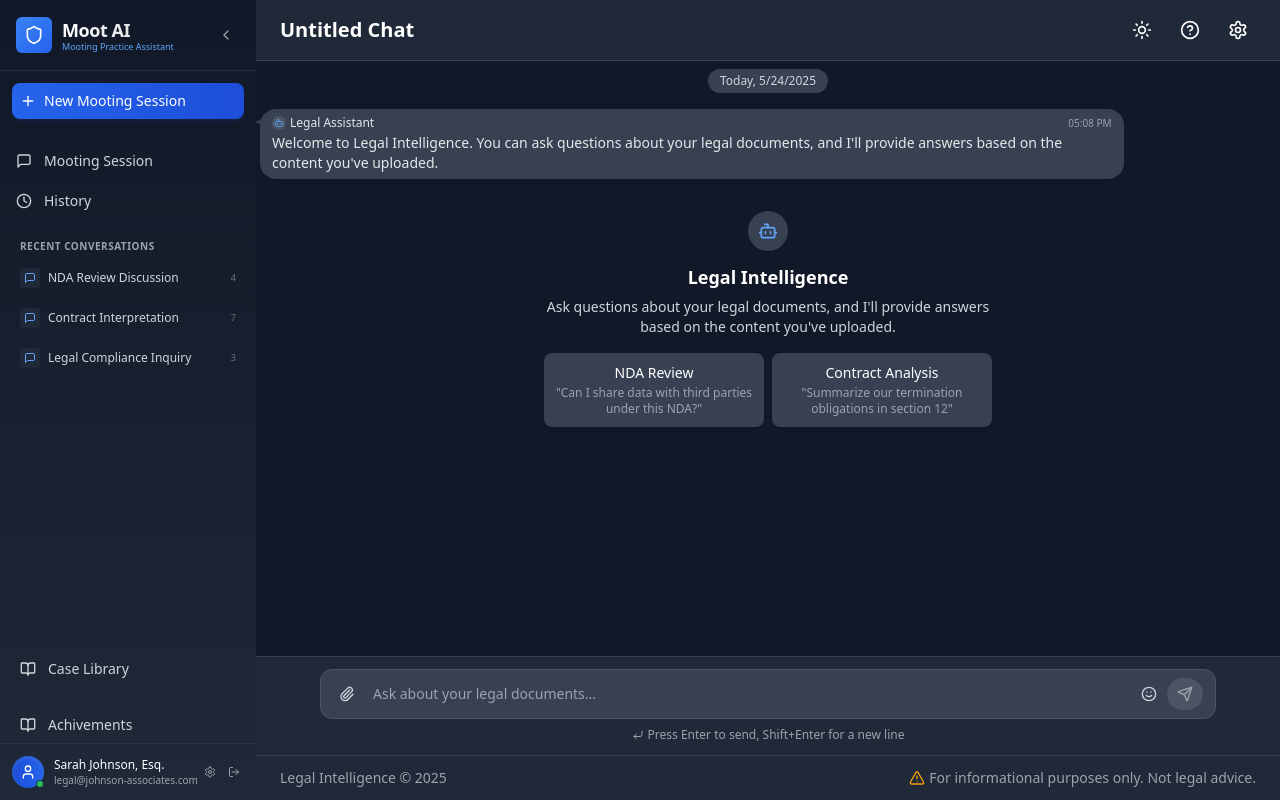
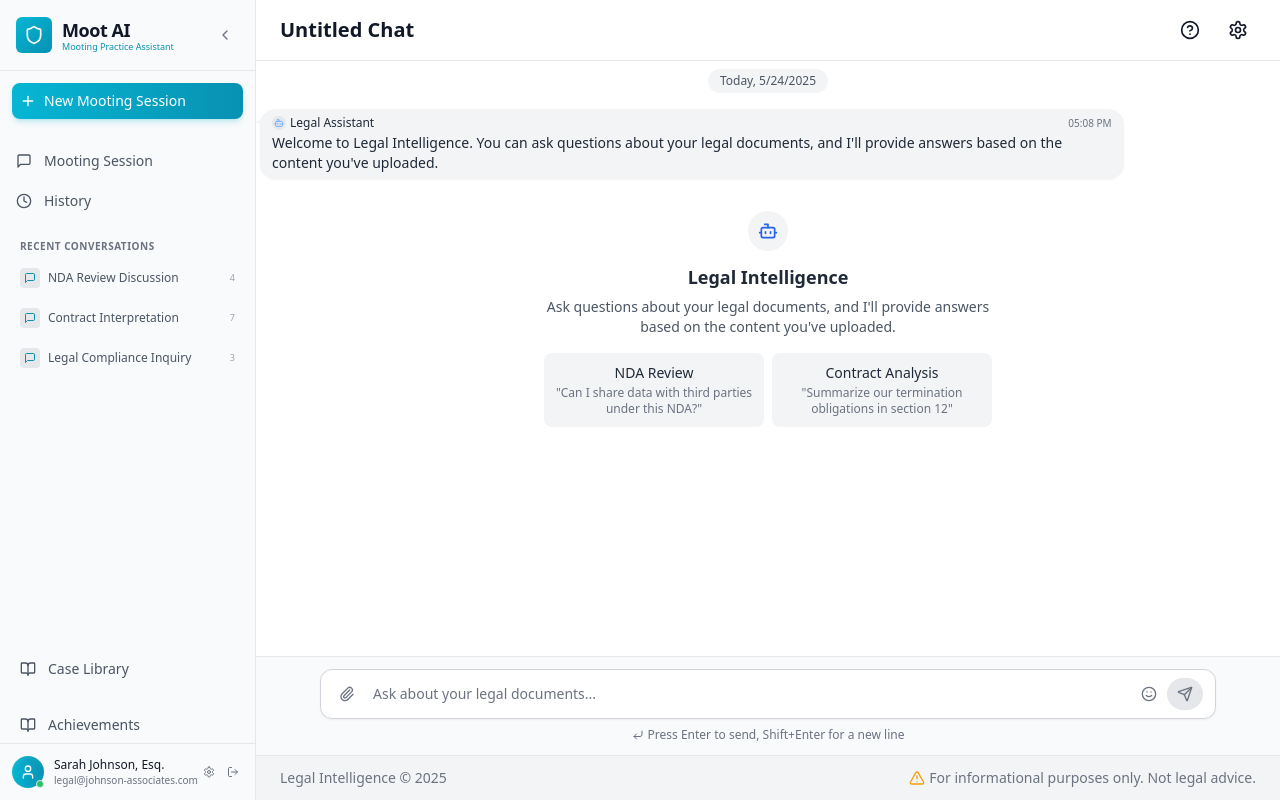
Before and after one commit to Maze-Nm-Ez/moot-ai-frontend, a React (Create React App) app: page / in a window 1280 px wide. Built offline with nearby package versions, Linux system fonts and the light colour scheme.

Commit message:
change the color theme

```diff
--- a/src/App.js
+++ b/src/App.js
@@ -5,11 +5,11 @@ import UploadView from "./components/UploadView";
 import HistoryView from "./components/HistoryView";
 import Footer from "./components/Footer";
 import Sidebar from "./components/Sidebar";
+import NewSection from "./components/newSession/NewSection";
 
 export default function App() {
   const [activeTab, setActiveTab] = useState("chat"); // 'chat', 'upload', 'history'
   const [isSidebarCollapsed, setIsSidebarCollapsed] = useState(false);
-  const [isDarkMode, setIsDarkMode] = useState(true);
   const [messages, setMessages] = useState([
     {
       id: 1,
@@ -20,6 +20,8 @@ export default function App() {
   ]);
   const [uploadedFiles, setUploadedFiles] = useState([]);
   const [uploadProgress, setUploadProgress] = useState({});
+  const [selectedLawType, setSelectedLawType] = useState(null);
+
   const [chatHistory, setChatHistory] = useState([
     {
       id: "chat-1",
@@ -139,15 +141,8 @@ export default function App() {
           "Welcome to Legal Intelligence. You can ask questions about your legal documents, and I'll provide answers based on the content you've uploaded.",
       },
     ]);
-    setActiveTab("chat");
+    setActiveTab("newsection");
   };
-
-  // Toggle theme
-  const toggleTheme = () => {
-    setIsDarkMode(!isDarkMode);
-  };
-
-  // Add this function after the other state variables in App.js
 
   // Mock function to fetch document details - in real implementation, call your backend
   const fetchDocumentDetails = async (documentId, sourceId) => {
@@ -182,14 +177,8 @@ export default function App() {
     });
   };
 
-  // Pass this function down to ChatView as a prop
-
   return (
-    <div
-      className={`flex h-screen ${
-        isDarkMode ? "bg-gray-800 text-white" : "bg-gray-50 text-gray-900"
-      }`}
-    >
+    <div className="flex h-screen bg-gray-50 text-gray-900">
       {/* Sidebar */}
       <Sidebar
         activeTab={activeTab}
@@ -206,22 +195,15 @@ export default function App() {
         <Header
           activeTab={activeTab}
           setActiveTab={setActiveTab}
-          isDarkMode={isDarkMode}
-          toggleTheme={toggleTheme}
           currentChatId={currentChatId}
           chatHistory={chatHistory}
         />
 
-        <main
-          className={`flex-grow flex overflow-hidden ${
-            isDarkMode ? "bg-gray-900" : "bg-white"
-          }`}
-        >
+        <main className="flex-grow flex overflow-hidden bg-white">
           {activeTab === "chat" && (
             <ChatView
               messages={messages}
               setMessages={setMessages}
-              isDarkMode={isDarkMode}
               currentChatId={currentChatId}
               fetchDocumentDetails={fetchDocumentDetails}
             />
@@ -233,7 +215,6 @@ export default function App() {
               uploadProgress={uploadProgress}
               handleFileUpload={handleFileUpload}
               removeFile={removeFile}
-              isDarkMode={isDarkMode}
             />
           )}
 
@@ -242,12 +223,18 @@ export default function App() {
               chatHistory={chatHistory}
               selectChat={selectChat}
               createNewChat={createNewChat}
-              isDarkMode={isDarkMode}
+            />
+          )}
+
+          {activeTab === "newsection" && (
+            <NewSection
+              selectedLawType={selectedLawType}
+              setSelectedLawType={setSelectedLawType}
             />
           )}
         </main>
 
-        <Footer isDarkMode={isDarkMode} />
+        <Footer />
       </div>
     </div>
   );
--- a/src/components/ChatView.jsx
+++ b/src/components/ChatView.jsx
@@ -5,7 +5,6 @@ import ChatInput from "./chat/ChatInput";
 export default function ChatView({
   messages,
   setMessages,
-  isDarkMode,
   fetchDocumentDetails,
 }) {
   const [input, setInput] = useState("");
@@ -73,21 +72,18 @@ export default function ChatView({
   };
 
   return (
-    <div className="flex flex-col w-full h-full">
+    <div className="flex flex-col w-full h-full bg-white">
       <MessageList
         messages={messages}
         isLoading={isLoading}
         messagesEndRef={messagesEndRef}
-        isDarkMode={isDarkMode}
         fetchDocumentDetails={fetchDocumentDetails}
       />
-
       <ChatInput
         input={input}
         setInput={setInput}
         handleSubmit={handleSubmit}
         handleKeyDown={handleKeyDown}
-        isDarkMode={isDarkMode}
       />
     </div>
   );
--- a/src/components/Header.jsx
+++ b/src/components/Header.jsx
@@ -1,10 +1,8 @@
-import { Moon, Sun, HelpCircle, Settings } from "lucide-react";
+import { HelpCircle, Settings } from "lucide-react";
 
 export default function Header({
   activeTab,
   setActiveTab,
-  isDarkMode,
-  toggleTheme,
   currentChatId,
   chatHistory,
 }) {
@@ -20,8 +18,10 @@ export default function Header({
     switch (activeTab) {
       case "chat":
         return getCurrentChatTitle();
-      case "upload":
-        return "Document Upload";
+      case "achivements":
+        return "Achivements";
+      case "case_library":
+        return "Case Library";
       case "history":
         return "Chat History";
       default:
@@ -31,36 +31,20 @@ export default function Header({
 
   return (
     <header
-      className={`px-6 py-3 ${
-        isDarkMode ? "bg-gray-800 border-gray-700" : "bg-white border-gray-200"
-      } border-b shadow-sm flex items-center justify-between`}
+      className="px-6 py-3 bg-white border-b border-gray-200 shadow-sm flex items-center justify-between"
     >
-      <h1 className="text-xl font-semibold">{getTitle()}</h1>
+      <h1 className="text-xl font-semibold text-gray-900">{getTitle()}</h1>
 
       <div className="flex items-center space-x-3">
         <button
-          onClick={toggleTheme}
-          className={`p-2 rounded-full ${
-            isDarkMode ? "hover:bg-gray-700" : "hover:bg-gray-100"
-          }`}
-          title={isDarkMode ? "Switch to light mode" : "Switch to dark mode"}
-        >
-          {isDarkMode ? <Sun size={20} /> : <Moon size={20} />}
-        </button>
-
-        <button
-          className={`p-2 rounded-full ${
-            isDarkMode ? "hover:bg-gray-700" : "hover:bg-gray-100"
-          }`}
+          className="p-2 rounded-full hover:bg-gray-100"
           title="Help"
         >
           <HelpCircle size={20} />
         </button>
 
         <button
-          className={`p-2 rounded-full ${
-            isDarkMode ? "hover:bg-gray-700" : "hover:bg-gray-100"
-          }`}
+          className="p-2 rounded-full hover:bg-gray-100"
           title="Settings"
         >
           <Settings size={20} />
--- a/src/components/Sidebar.jsx
+++ b/src/components/Sidebar.jsx
@@ -25,35 +25,35 @@ export default function Sidebar({
 }) {
   return (
     <div
-      className={`bg-gradient-to-b from-gray-900 to-gray-800 text-white transition-all duration-300 flex flex-col shadow-lg ${
+      className={`bg-gray-50 text-gray-900 transition-all duration-300 flex flex-col shadow-lg border-r border-gray-200 ${
         isSidebarCollapsed ? "w-16" : "w-64"
       }`}
     >
       {/* Top section with logo and collapse button */}
-      <div className="flex items-center p-4 border-b border-gray-700/50">
+      <div className="flex items-center p-4 border-b border-gray-200">
         {!isSidebarCollapsed && (
           <div className="flex items-center flex-grow">
-            <div className="flex items-center justify-center rounded-md bg-gradient-to-br from-blue-500 to-blue-600 h-9 w-9 shadow-inner shadow-blue-400/10">
+            <div className="flex items-center justify-center rounded-md bg-gradient-to-br from-cyan-500 to-cyan-600 h-9 w-9 shadow-inner shadow-cyan-400/10">
               <Shield className="h-5 w-5 text-white" />
             </div>
             <div className="ml-2.5">
-              <h1 className="text-lg font-bold tracking-tight bg-gradient-to-r from-white to-gray-300 text-transparent bg-clip-text">
+              <h1 className="text-lg font-bold tracking-tight text-gray-900">
                 Moot AI
               </h1>
-              <div className="text-[9px] text-blue-400 -mt-1 font-medium">
+              <div className="text-[9px] text-cyan-600 -mt-1 font-medium">
                 Mooting Practice Assistant
               </div>
             </div>
           </div>
         )}
         {isSidebarCollapsed && (
-          <div className="flex items-center justify-center rounded-md bg-gradient-to-br from-blue-500 to-blue-600 h-8 w-8 mx-auto shadow-inner shadow-blue-400/10">
+          <div className="flex items-center justify-center rounded-md bg-gradient-to-br from-cyan-500 to-cyan-600 h-8 w-8 mx-auto shadow-inner shadow-cyan-400/10">
             <Shield className="h-4 w-4 text-white" />
           </div>
         )}
         <button
           onClick={() => setIsSidebarCollapsed(!isSidebarCollapsed)}
-          className="text-gray-400 hover:text-white p-1.5 rounded-full hover:bg-gray-700/50 ml-2"
+          className="text-gray-500 hover:text-gray-900 p-1.5 rounded-full hover:bg-gray-100 ml-2"
         >
           {isSidebarCollapsed ? (
             <ChevronRight size={16} />
@@ -66,7 +66,7 @@ export default function Sidebar({
       {/* New chat button */}
       <button
         onClick={createNewChat}
-        className="flex items-center mx-3 my-3 p-2 rounded-lg bg-gradient-to-r from-blue-600 to-blue-700 hover:from-blue-700 hover:to-blue-800 transition-all shadow-md shadow-blue-900/20"
+        className="flex items-center mx-3 my-3 p-2 rounded-lg bg-gradient-to-r from-cyan-500 to-cyan-600 hover:from-cyan-600 hover:to-cyan-700 transition-all shadow-md shadow-cyan-500/20 text-white"
       >
         <Plus className="h-4 w-4" />
         {!isSidebarCollapsed && (
@@ -82,13 +82,13 @@ export default function Sidebar({
               onClick={() => setActiveTab("newsection")}
               className={`w-full flex items-center p-2 rounded-lg transition-colors ${
                 activeTab === "newsection"
-                  ? "bg-blue-600/10 text-blue-400"
-                  : "text-gray-300 hover:bg-gray-800/50"
+                  ? "bg-cyan-100 text-cyan-600"
+                  : "text-gray-600 hover:bg-gray-100"
               }`}
             >
               <MessageSquare
                 className={`h-4 w-4 ${
-                  activeTab === "newsection" ? "text-blue-400" : ""
+                  activeTab === "newsection" ? "text-cyan-600" : ""
                 }`}
               />
               {!isSidebarCollapsed && (
@@ -96,56 +96,18 @@ export default function Sidebar({
               )}
             </button>
           </li>
-          {/* <li>
-            <button
-              onClick={() => setActiveTab("case_library")}
-              className={`w-full flex items-center p-2 rounded-lg transition-colors ${
-                activeTab === "case_library"
-                  ? "bg-blue-600/10 text-blue-400"
-                  : "text-gray-300 hover:bg-gray-800/50"
-              }`}
-            >
-              <MessageSquare
-                className={`h-4 w-4 ${
-                  activeTab === "case_library" ? "text-blue-400" : ""
-                }`}
-              />
-              {!isSidebarCollapsed && (
-                <span className="ml-3 text-sm">Case Library</span>
-              )}
-            </button>
-          </li> */}
-          {/* <li>
-            <button
-              onClick={() => setActiveTab("achivements")}
-              className={`w-full flex items-center p-2 rounded-lg transition-colors ${
-                activeTab === "achivements"
-                  ? "bg-blue-600/10 text-blue-400"
-                  : "text-gray-300 hover:bg-gray-800/50"
-              }`}
-            >
-              <Upload
-                className={`h-4 w-4 ${
-                  activeTab === "achivements" ? "text-blue-400" : ""
-                }`}
-              />
-              {!isSidebarCollapsed && (
-                <span className="ml-3 text-sm">Achivements</span>
-              )}
-            </button>
-          </li> */}
           <li>
             <button
               onClick={() => setActiveTab("history")}
               className={`w-full flex items-center p-2 rounded-lg transition-colors ${
                 activeTab === "history"
-                  ? "bg-blue-600/10 text-blue-400"
-                  : "text-gray-300 hover:bg-gray-800/50"
+                  ? "bg-cyan-100 text-cyan-600"
+                  : "text-gray-600 hover:bg-gray-100"
               }`}
             >
               <Clock
                 className={`h-4 w-4 ${
-                  activeTab === "history" ? "text-blue-400" : ""
+                  activeTab === "history" ? "text-cyan-600" : ""
                 }`}
               />
               {!isSidebarCollapsed && (
@@ -158,7 +120,7 @@ export default function Sidebar({
         {/* Recent chats */}
         {!isSidebarCollapsed && (
           <div className="mt-5 px-3">
-            <h3 className="px-2 text-[10px] font-semibold text-gray-400 uppercase tracking-wider mb-1.5">
+            <h3 className="px-2 text-[10px] font-semibold text-gray-500 uppercase tracking-wider mb-1.5">
               Recent Conversations
             </h3>
             <ul className="space-y-1">
@@ -166,15 +128,15 @@ export default function Sidebar({
                 <li key={chat.id}>
                   <button
                     onClick={() => selectChat(chat.id)}
-                    className="w-full flex items-center p-2 text-left text-xs text-gray-300 rounded-md hover:bg-gray-800/50 transition-colors group"
+                    className="w-full flex items-center p-2 text-left text-xs text-gray-600 rounded-md hover:bg-gray-100 transition-colors group"
                   >
-                    <div className="flex-shrink-0 w-5 h-5 flex items-center justify-center rounded bg-gray-800 group-hover:bg-gray-700 transition-colors">
-                      <MessageSquare className="h-3 w-3 text-blue-400" />
+                    <div className="flex-shrink-0 w-5 h-5 flex items-center justify-center rounded bg-gray-200 group-hover:bg-gray-300 transition-colors">
+                      <MessageSquare className="h-3 w-3 text-cyan-600" />
                     </div>
                     <span className="ml-2 truncate flex-grow">
                       {chat.title}
                     </span>
-                    <span className="ml-1 text-[9px] text-gray-500">
+                    <span className="ml-1 text-[9px] text-gray-400">
                       {chat.messages}
                     </span>
                   </button>
@@ -190,13 +152,13 @@ export default function Sidebar({
           onClick={() => setActiveTab("case_library")}
           className={`w-full flex items-center p-2 rounded-lg transition-colors ${
             activeTab === "case_library"
-              ? "bg-blue-600/10 text-blue-400"
-              : "text-gray-300 hover:bg-gray-800/50"
+              ? "bg-cyan-100 text-cyan-600"
+              : "text-gray-600 hover:bg-gray-100"
           }`}
         >
           <BookOpen
             className={`h-4 w-4 ${
-              activeTab === "case_library" ? "text-blue-400" : ""
+              activeTab === "case_library" ? "text-cyan-600" : ""
             }`}
           />
           {!isSidebarCollapsed && (
@@ -210,74 +172,46 @@ export default function Sidebar({
           onClick={() => setActiveTab("achivements")}
           className={`w-full flex items-center p-2 rounded-lg transition-colors ${
             activeTab === "achivements"
-              ? "bg-blue-600/10 text-blue-400"
-              : "text-gray-300 hover:bg-gray-800/50"
+              ? "bg-cyan-100 text-cyan-600"
+              : "text-gray-600 hover:bg-gray-100"
           }`}
         >
           <BookOpen
             className={`h-4 w-4 ${
-                activeTab === "achivements" ? "text-blue-400" : ""
+              activeTab === "achivements" ? "text-cyan-600" : ""
             }`}
           />
           {!isSidebarCollapsed && (
-              <span className="ml-3 text-sm">Achivements</span>
+            <span className="ml-3 text-sm">Achievements</span>
           )}
         </button>
       </div>
-      {/* Document Library - when sidebar is expanded */}
-      {/* {!isSidebarCollapsed && (
-        <div className="px-3 mb-4">
-          <h3 className="px-2 text-[10px] font-semibold text-gray-400 uppercase tracking-wider mb-1.5">
-            Document Library
-          </h3>
-          <div className="bg-gray-800/50 rounded-lg p-2.5 shadow-inner">
-            <div className="flex items-center mb-2">
-              <BookOpen className="h-3.5 w-3.5 text-blue-400 mr-2" />
-              <span className="text-xs font-medium">Recent Documents</span>
-            </div>
-            <div className="space-y-1.5">
-              <div className="flex items-center px-1.5 py-1 rounded hover:bg-gray-700/50 cursor-pointer group transition-colors">
-                <FileText className="h-3 w-3 text-gray-400 group-hover:text-gray-300" />
-                <span className="ml-1.5 text-[11px] text-gray-300 truncate">
-                  NDA_Agreement_v2.1.pdf
-                </span>
-              </div>
-              <div className="flex items-center px-1.5 py-1 rounded hover:bg-gray-700/50 cursor-pointer group transition-colors">
-                <FileText className="h-3 w-3 text-gray-400 group-hover:text-gray-300" />
-                <span className="ml-1.5 text-[11px] text-gray-300 truncate">
-                  Service_Contract_2025.pdf
-                </span>
-              </div>
-            </div>
-          </div>
-        </div>
-      )} */}
 
       {/* User profile section */}
-      <div className="border-t border-gray-700/50 p-3">
+      <div className="border-t border-gray-200 p-3">
         <div className="flex items-center">
           <div className="relative">
-            <div className="bg-gradient-to-r from-blue-700 to-blue-600 p-2 rounded-full shadow-inner shadow-white/10">
+            <div className="bg-gradient-to-r from-cyan-500 to-cyan-600 p-2 rounded-full shadow-inner shadow-gray-200/10">
               <User className="h-4 w-4 text-white" />
             </div>
-            <div className="absolute bottom-0 right-0 h-2 w-2 bg-green-500 rounded-full border border-gray-800"></div>
+            <div className="absolute bottom-0 right-0 h-2 w-2 bg-green-500 rounded-full border border-gray-200"></div>
           </div>
           {!isSidebarCollapsed && (
             <div className="ml-2.5 overflow-hidden">
-              <p className="text-xs font-medium text-white truncate">
+              <p className="text-xs font-medium text-gray-900 truncate">
                 Sarah Johnson, Esq.
               </p>
-              <p className="text-[10px] text-gray-400 truncate">
+              <p className="text-[10px] text-gray-500 truncate">
                 legal@johnson-associates.com
               </p>
             </div>
           )}
           {!isSidebarCollapsed && (
             <div className="ml-auto flex space-x-1">
-              <button className="text-gray-400 hover:text-white p-1 rounded-full hover:bg-gray-700/50 transition-colors">
+              <button className="text-gray-500 hover:text-gray-900 p-1 rounded-full hover:bg-gray-100 transition-colors">
                 <Settings className="h-3 w-3" />
               </button>
-              <button className="text-gray-400 hover:text-white p-1 rounded-full hover:bg-gray-700/50 transition-colors">
+              <button className="text-gray-500 hover:text-gray-900 p-1 rounded-full hover:bg-gray-100 transition-colors">
                 <LogOut className="h-3 w-3" />
               </button>
             </div>
```
Also changed, not shown: src/components/HistoryView.jsx (+6 -6 lines). Lines whose indentation alone changed are shown as unchanged.
